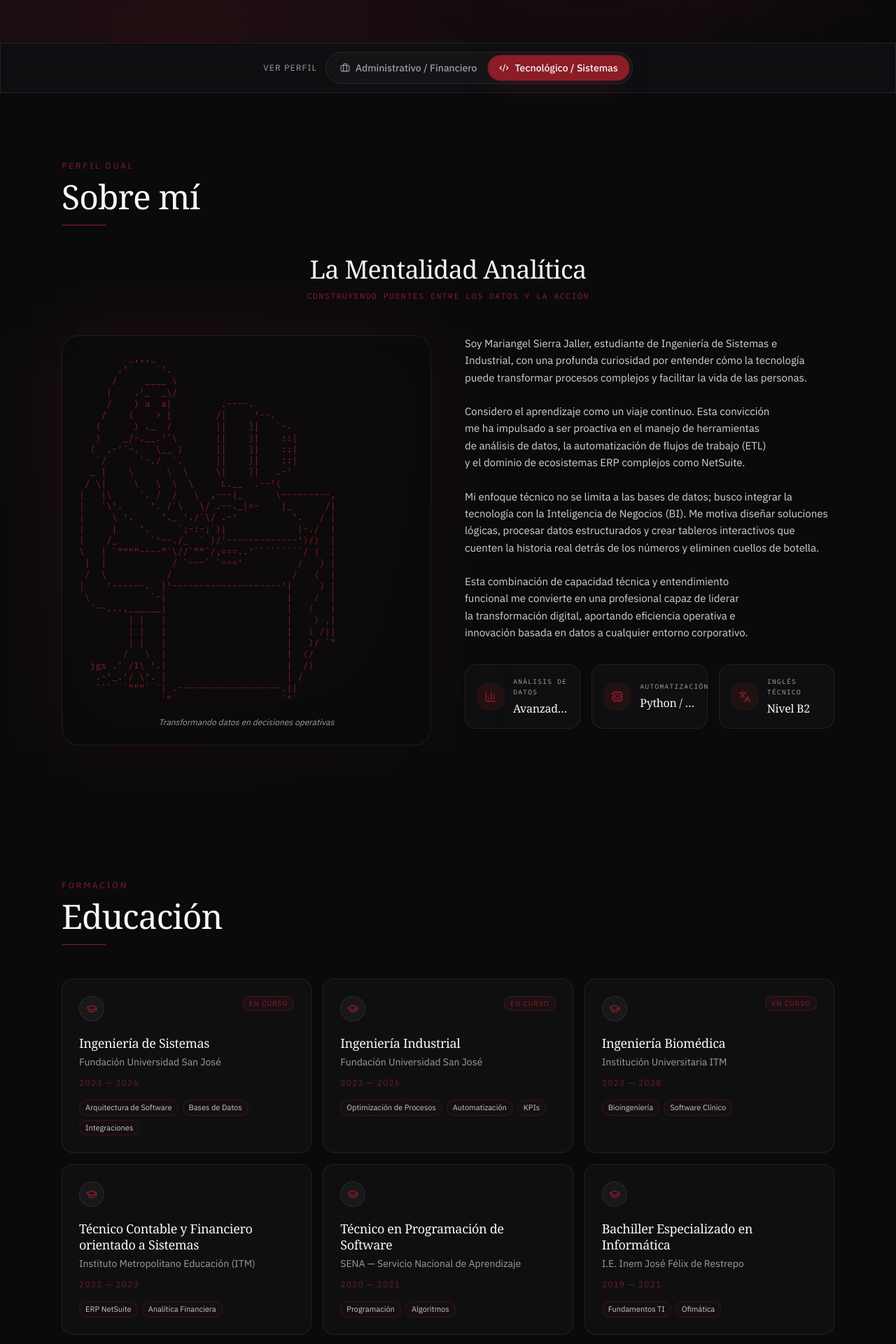
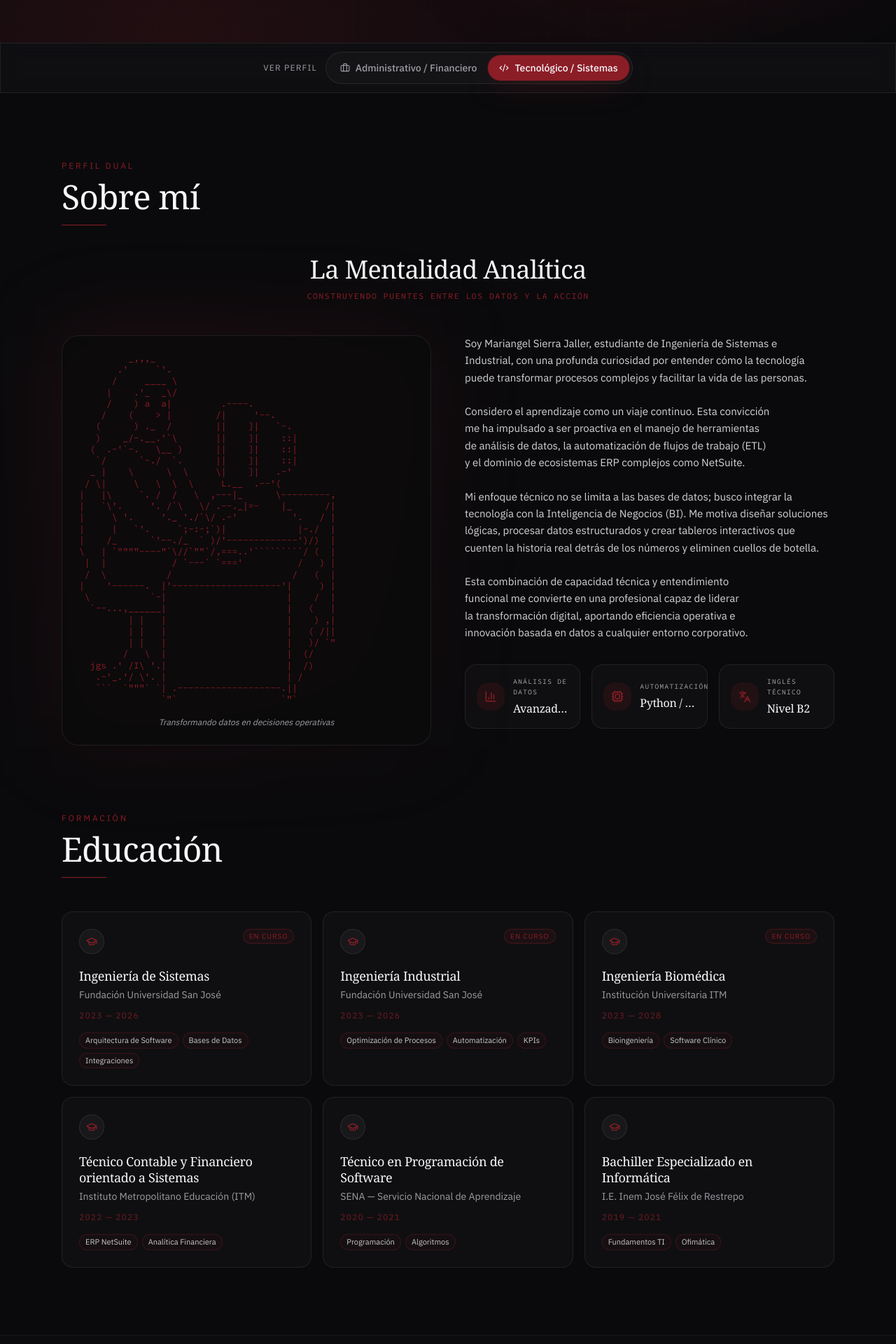
Before and after one commit to MariangelSierraJaller/mariangelsierrajaller.github.io, a React (Vite) app: page /es in a window 1280 px wide. Shown: the part 820-2740 px from the top of the page at 70% size. Built offline with nearby package versions, Linux system fonts and the light colour scheme; a web font is replaced by a local one.

Commit message:
Minor tweaks to About and Education sections

```diff
--- a/src/components/AboutSection.tsx
+++ b/src/components/AboutSection.tsx
@@ -67,7 +67,7 @@ export default function AboutSection() {
   const copy = t<ProfileCopy>(`about.${profile}`);
 
   return (
-    <section id="about" className="mx-auto max-w-6xl scroll-mt-32 px-6 py-24">
+    <section id="about" className="mx-auto max-w-6xl scroll-mt-32 px-6 pt-24 pb-12">
       <SectionHeader kicker={t<string>("about.kicker")} title={t<string>("about.title")} />
 
       {/* Per-profile heading */}
--- a/src/components/EducationSection.tsx
+++ b/src/components/EducationSection.tsx
@@ -84,7 +84,7 @@ export default function EducationSection({ embedded = false }: EducationSectionP
   }
 
   return (
-    <section id="education" className="mx-auto max-w-6xl scroll-mt-32 px-6 py-24">
+    <section id="education" className="mx-auto max-w-6xl scroll-mt-32 px-6 pt-12 pb-24">
       {content}
     </section>
   );
```
